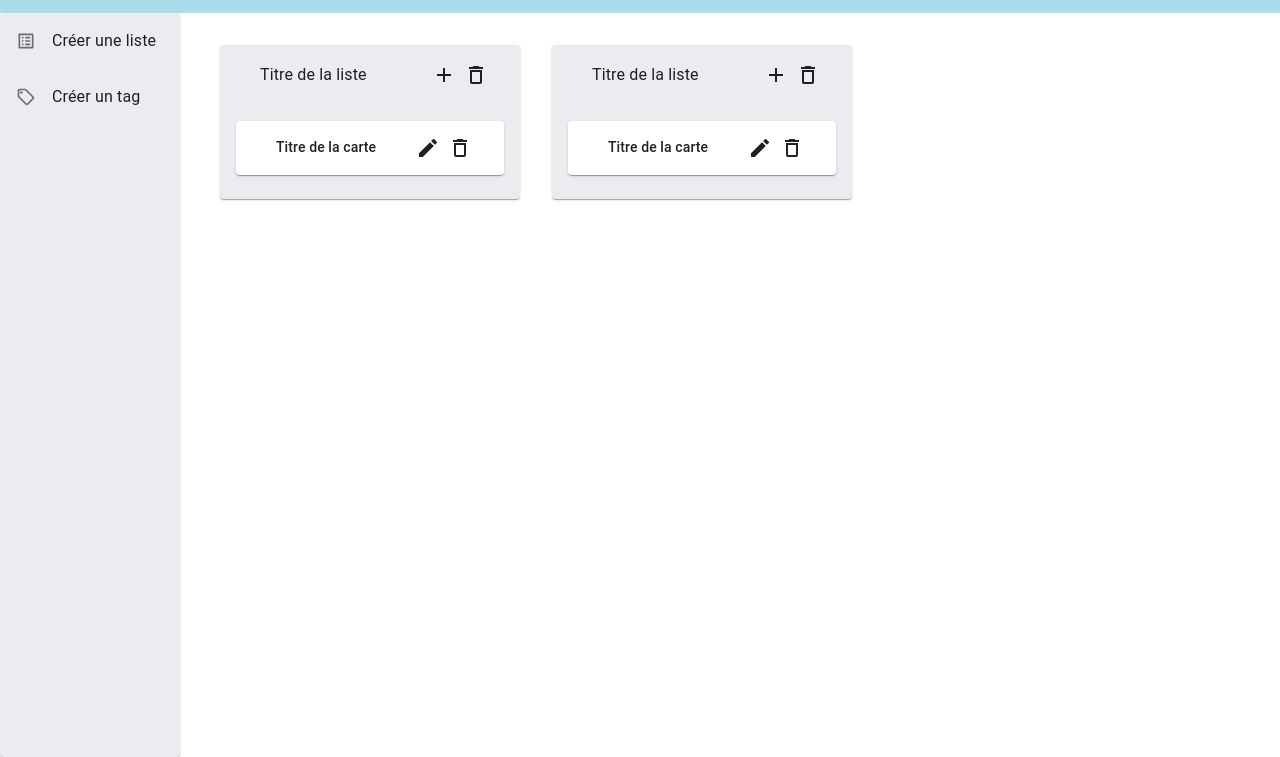
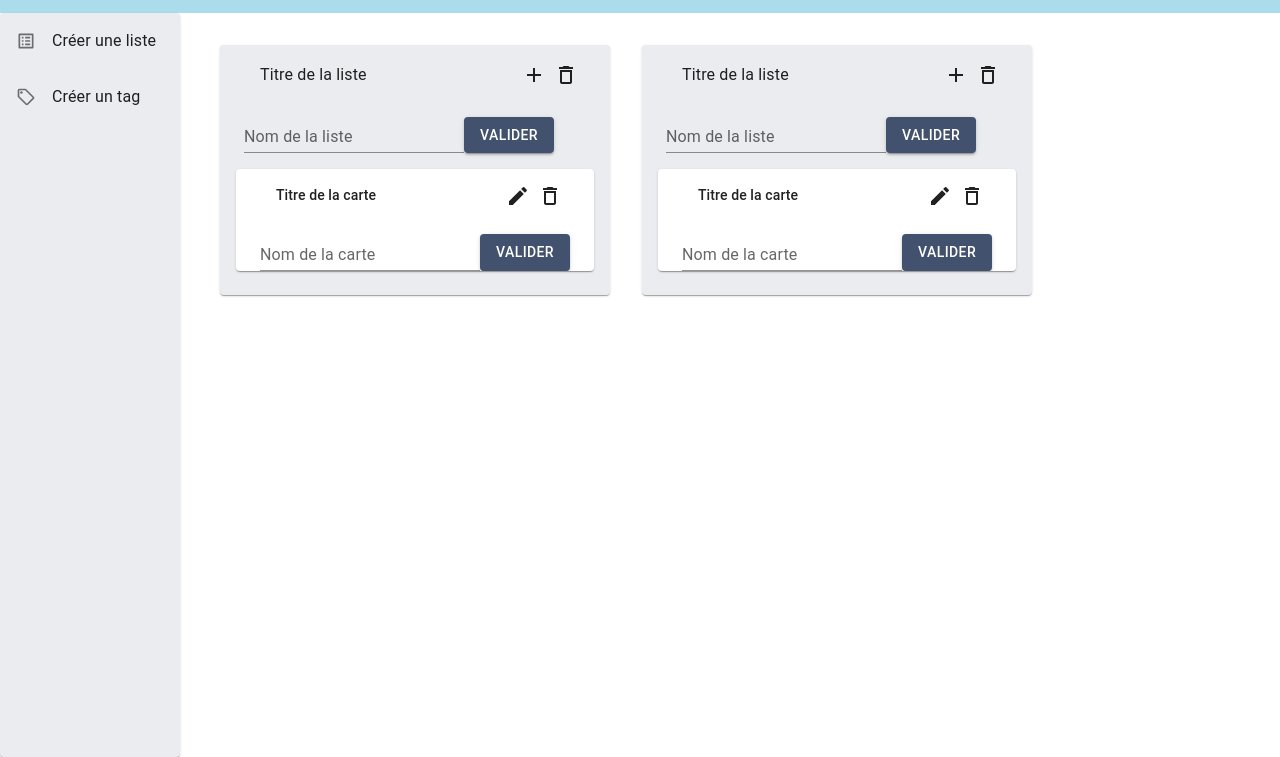
Before and after one commit to ElinorCm/task-management-tool, a React app in the folder front-react/: page / in a window 1280 px wide. Shown: the part 43-800 px from the top of the page. Built offline with nearby package versions, Linux system fonts and the light colour scheme.

Commit message:
feat: static forms

```diff
--- a/front-react/src/components/Lists/List/index.js
+++ b/front-react/src/components/Lists/List/index.js
@@ -1,12 +1,16 @@
 import AddIcon from '@mui/icons-material/Add';
+import Button from '@mui/material/Button';
 import Card from '@mui/material/Card';
+import CardActions from '@mui/material/CardActions';
 import CardContent from '@mui/material/CardContent';
 import CardHeader from '@mui/material/CardHeader';
 import Container from '@mui/material/Container';
 import DeleteOutlineIcon from '@mui/icons-material/DeleteOutline';
 import EditIcon from '@mui/icons-material/Edit';
 import Paper from '@mui/material/Paper';
-import CardActions from '@mui/material/CardActions';
+import TextField from '@mui/material/TextField';
+
+import './list.scss';
 
 function List() {
   return (
@@ -26,6 +30,12 @@ function List() {
           <DeleteOutlineIcon />
         </CardActions>
       </Container>
+      <Container>
+        <form className="list-form">
+          <TextField id="name" label="Nom de la liste" variant="standard" />
+          <Button variant="contained">Valider</Button>
+        </form>
+      </Container>
       <CardContent>
         <Card sx={{ background: 'white' }}>
           <Container sx={{ display: 'flex', justifyContent: 'space-between' }}>
@@ -38,6 +48,12 @@ function List() {
               <DeleteOutlineIcon />
             </CardActions>
           </Container>
+          <Container sx={{ display: 'flex' }}>
+            <form className="card-form">
+              <TextField id="name" label="Nom de la carte" variant="standard" />
+              <Button variant="contained">Valider</Button>
+            </form>
+          </Container>
         </Card>
       </CardContent>
     </Paper>
--- /dev/null
+++ b/front-react/src/components/Lists/List/list.scss
@@ -0,0 +1,4 @@
+.list-form, .card-form {
+  display: flex;
+  align-items: flex-end;
+}
--- a/front-react/src/styles/index.scss
+++ b/front-react/src/styles/index.scss
@@ -23,3 +23,7 @@ body {
 .MuiCard-root {
   background-color: white !important;
 }
+
+.MuiButton-root {
+  background-color: vars.$secondaryColor !important;
+}
```
